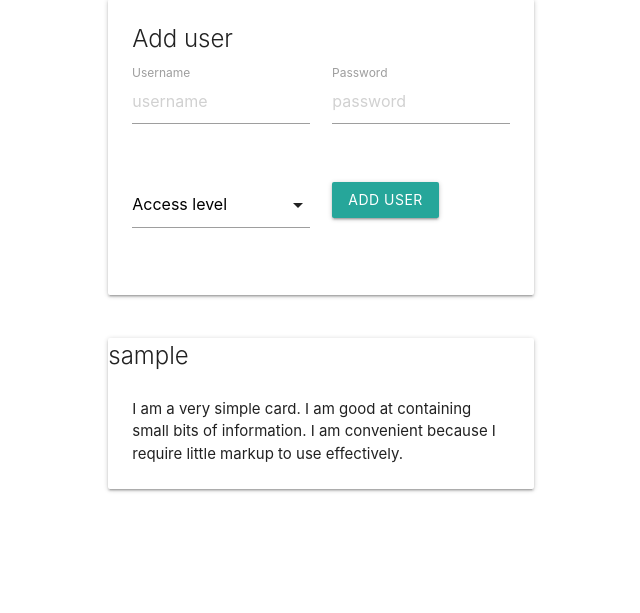
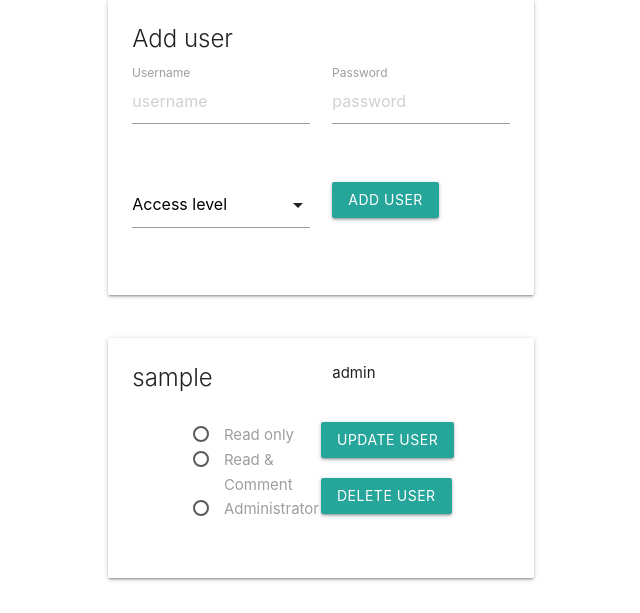
Before and after one commit to mcglasp/ms3, a Flask app: page /manage_users in a window 1280 px wide. Shown: the part 188-801 px from the top of the page, without its empty margins (95-735 px from the left). Before the commit the page ends 680 px from the top, so only its background shows below. Run offline with Flask 2, Linux system fonts and the light colour scheme; a database or web service that is not in the repository returns one stand-in record (values such as "Sample title"); some libraries are stand-ins or nearby versions.

Commit message:
Update user access level function implemented

```diff
--- a/app.py
+++ b/app.py
@@ -262,6 +262,34 @@ def add_user():
         return redirect(url_for("manage_users"))
 
 
+@app.route("/update_user/<user_id>", methods=["POST","GET"])
+def update_user(user_id):
+    if request.method == "POST":
+        user = mongo.db.users.find_one({"_id": ObjectId(user_id)})
+        access_level = request.form["access_level"]
+
+        if access_level == "read_and_comment":
+            access_level = "Read & Comment"
+        elif access_level == "administrator":
+            access_level = "Administrator"
+        else:
+            access_level = "Read only"
+
+        mongo.db.users.update_one({"_id": user["_id"]}, {"$set": {"access_level": access_level}})
+
+        flash("User's access level updated")
+        return redirect(url_for("manage_users", user=user))
+
+    flash("User's access level was not updated")
+    return redirect(url_for("manage_users", user=user))
+
+
+@app.route("/delete_user/<user_id>")
+def delete_user(user_id):
+    mongo.db.users.remove({"_id": ObjectId(user_id)})
+
+    flash("User deleted")
+    return redirect(url_for("manage_users",  user_id=user_id))
 
 
 
--- a/static/css/style.css
+++ b/static/css/style.css
@@ -8,3 +8,7 @@
 .comment-width {
     width: 90%;
 }
+
+.rad::after {
+    content:"Administrator";
+}
--- a/templates/manage_users.html
+++ b/templates/manage_users.html
@@ -46,15 +46,54 @@
     <div class="row">
         <div class="col s12 m6">
             <div class="card">
-                <span class="card-title">{{ user.username }}</span>
                 <div class="card-content">
-                    <p>I am a very simple card. I am good at containing small bits of information. I am convenient
-                        because I require little markup to use effectively.</p>
+                    <div class="row">
+                        <div class="col s6">
+                    <span class="card-title">{{ user.username }}</span></div>
+                    <div class="col s6">
+                        <span>{{ user.access_level }}</span>
+                        </div>
+                    </div>
+                    <div class="container">
+                        <form method="POST" action="{{ url_for('update_user', user_id=user._id) }}">
+                            <div class="row">
+                                <div class="col s6 m6">
+                                    <p>
+                                        <label for="read_only">
+                                            <input id="read_only" name="access_level" value="read_only" type="radio" />
+                                            <span>Read only</span>
+                                        </label>
+                                    </p>
+                                    <p>
+                                        <label>
+                                            <input id="read_and_comment" name="access_level" value="read_and_comment" type="radio" />
+                                            <span>Read & Comment</span>
+                                        </label>
+                                    </p>
+                                    <p>
+                                        <label for="administrator">
+                                            <input id="administrator" name="access_level" value="administrator" type="radio" />
+                                            <span>Administrator</span>
+                                        </label>
+                                    </p>
+                                </div>
+                                <div class="col s6 m6">
+                                    <div class="row">
+                                    <button class="btn" type="submit">Update user</button>
+                                    </div>
+                                    <div class="row">
+                                    <a class="btn" href="{{ url_for('delete_user', user_id=user._id) }}">Delete user</a>
+                                    </div>
+                                </div>
+                            </div>
+                        </form>
+                    </div>
                 </div>
             </div>
-        </div>
+       </div>
     </div>
-    {% endfor %}
+{% endfor %}
+
 </div>
 
 {% endblock %}
```
